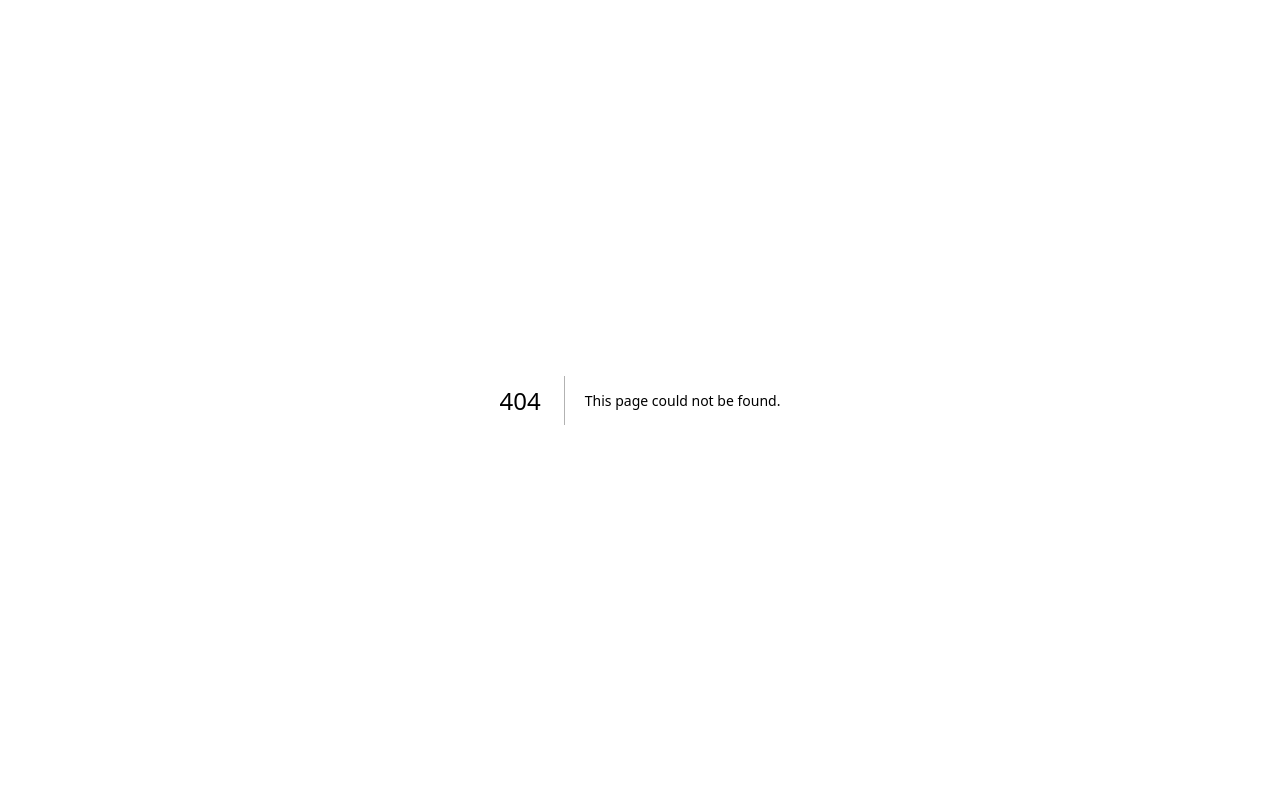
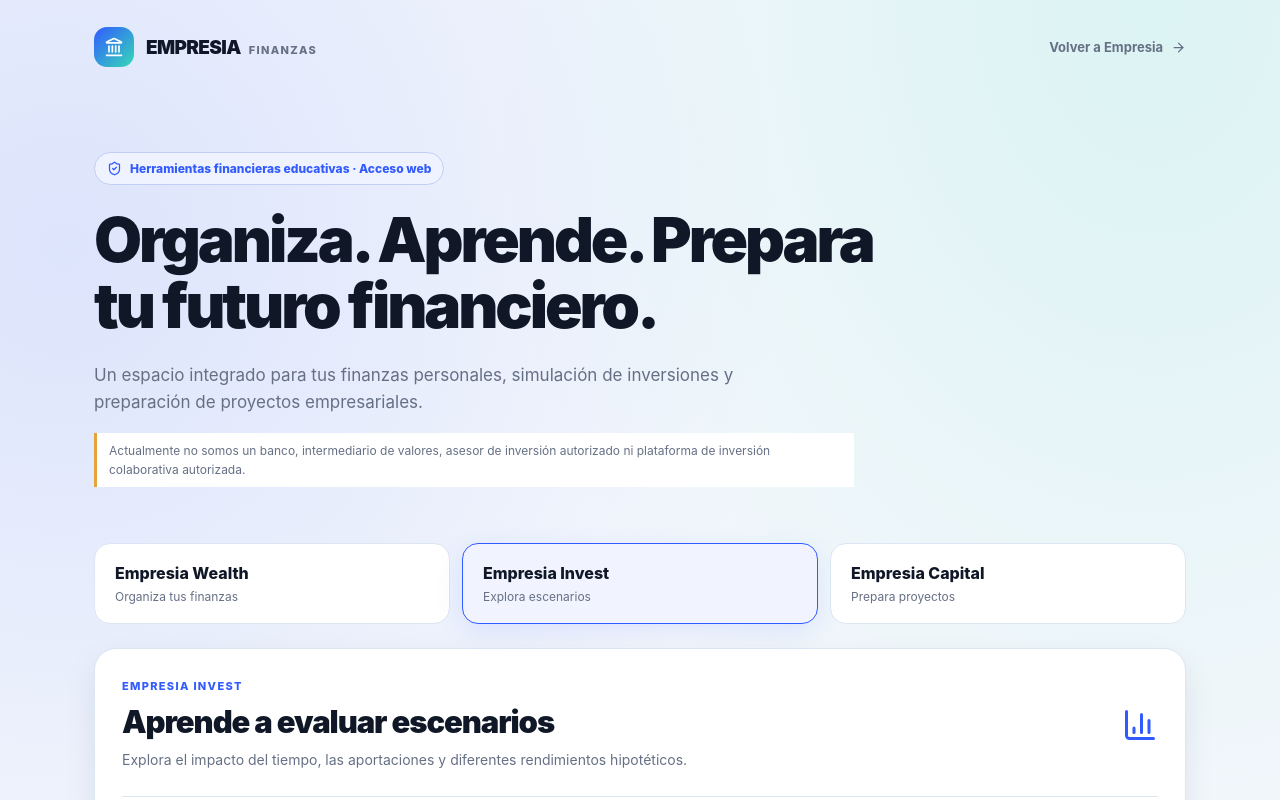
Before and after one commit to angelberiguete-pixel/crm, a Next.js app: page /empresia/invest in a window 1280 px wide. Before the commit this address had no page. Shown: the top 800 px of the page. Built offline with nearby package versions, Linux system fonts and the light colour scheme.

Commit message:
feat(finanzas): add invest web route

```diff
--- /dev/null
+++ b/app/empresia/invest/page.tsx
@@ -0,0 +1,11 @@
+import type { Metadata } from "next";
+import FinanceWorkbench from "../finanzas/finance-workbench";
+
+export const metadata: Metadata = {
+  title: "Empresia Invest | Simulador educativo",
+  description: "Explora escenarios hipotéticos de inversión, aportaciones mensuales y riesgos.",
+};
+
+export default function Page() {
+  return <FinanceWorkbench section="invest" />;
+}
```
